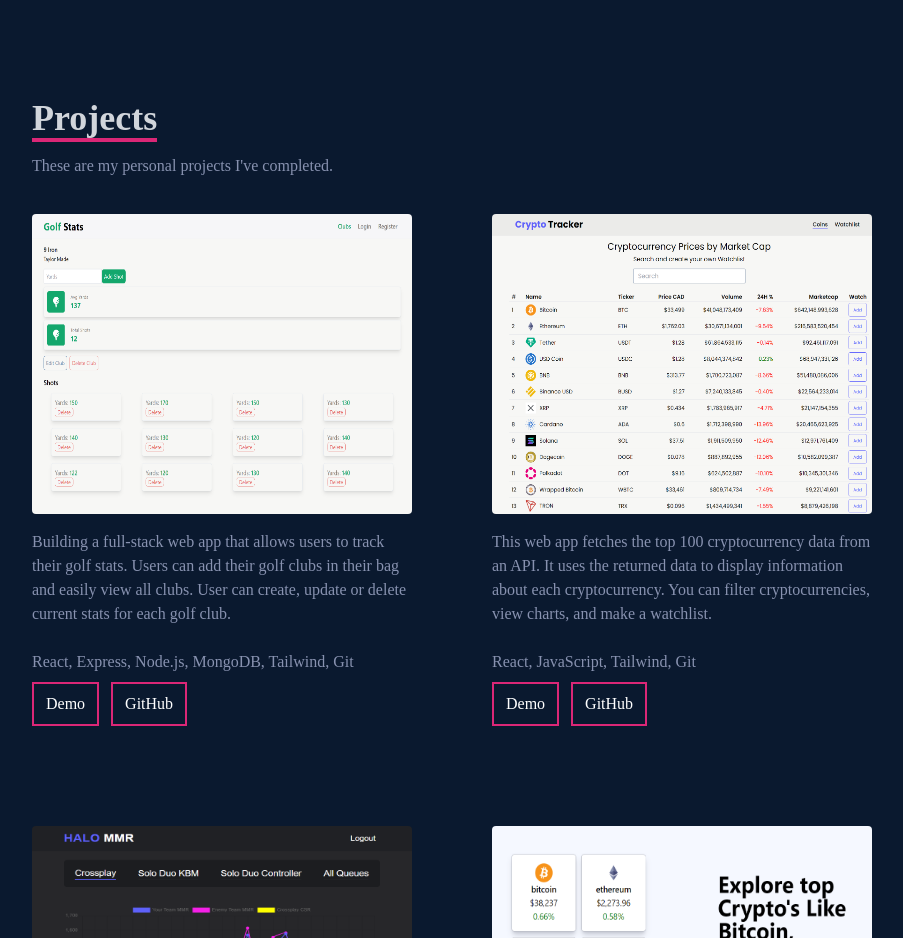
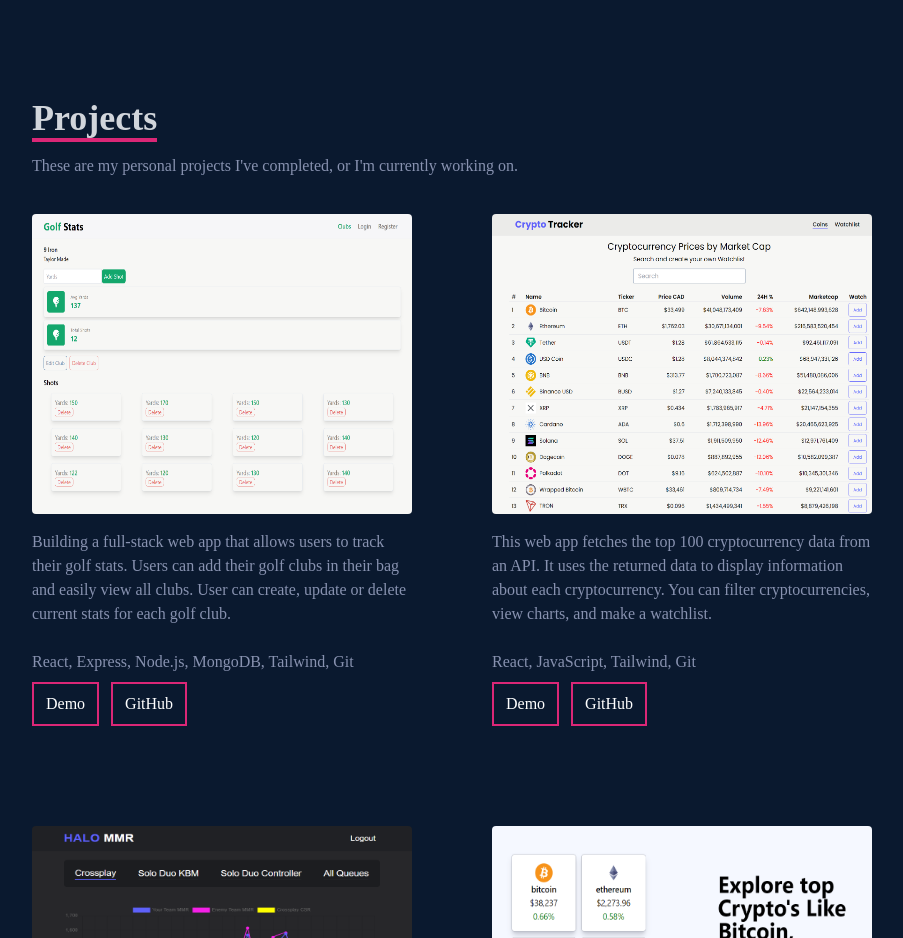
Before and after one commit to dougbeckwith/portfolio, a React (Create React App) app: page / in a window 1280 px wide. Shown: the part 2160-3098 px from the top of the page, without its empty margins (53-956 px from the left). Built offline with nearby package versions, Linux system fonts and the light colour scheme.

Commit message:
update project info text

```diff
--- a/src/components/projects/Projects.jsx
+++ b/src/components/projects/Projects.jsx
@@ -1,9 +1,6 @@
-import React from 'react'
 import ProjectList from './ProjectList.jsx'
 
 const Work = () => {
-  //Creates project JSX from projectsData file
-
   return (
     <div
       name='projects'
@@ -14,7 +11,8 @@ const Work = () => {
             Projects
           </p>
           <p className='pt-4 pb-9  text-[#8892b0]'>
-            These are my personal projects I've completed.
+            These are my personal projects I've completed, or I'm currently
+            working on.
           </p>
         </div>
         <div className='flex gap-20 flex-wrap  text-[#8892b0]'>
```
